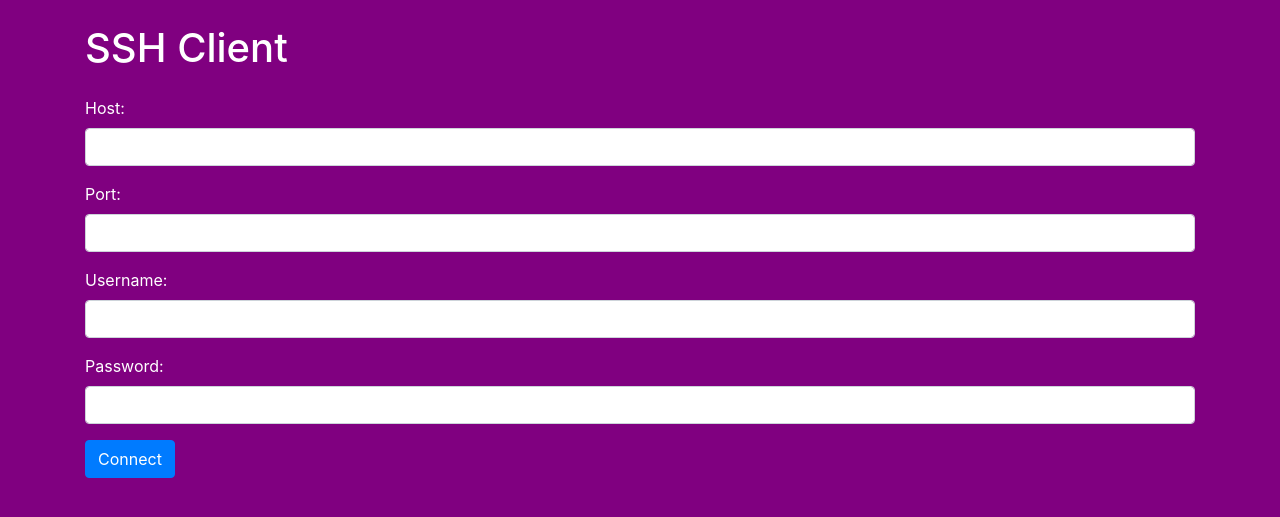
After one commit to vinay-04/BlockBridge, a FastAPI app: template templates/index.html in a window 1280 px wide. The commit adds this page. Shown: the top 517 px of the page. Run offline with FastAPI, Linux system fonts and the light colour scheme; the template is opened without the code that fills it, so the values that code supplies are empty; some libraries are stand-ins or nearby versions.

Commit message:
Add files via upload

```diff
--- /dev/null
+++ b/main.py
@@ -0,0 +1,50 @@
+from fastapi import FastAPI, Request, Form
+from fastapi.templating import Jinja2Templates
+from paramiko import SSHClient, AutoAddPolicy
+
+app = FastAPI()
+
+templates = Jinja2Templates(directory="templates")
+
+ssh_client = None
+
+
+@app.get("/")
+async def read_root(request: Request):
+    return templates.TemplateResponse("index.html", {"request": request})
+
+
+@app.post("/connect/")
+async def connect(
+    request: Request,
+    host: str = Form(...),
+    port: int = Form(...),
+    username: str = Form(...),
+    password: str = Form(...),
+):
+    global ssh_client
+    ssh_client = SSHClient()
+    ssh_client.set_missing_host_key_policy(AutoAddPolicy())
+
+    try:
+        ssh_client.connect(host, port, username, password)
+        return templates.TemplateResponse("terminal.html", {"request": request})
+    except Exception as e:
+        return {"error": f"SSH Connection Failed: {str(e)}"}
+
+
+@app.post("/run_command/")
+async def run_command(request: Request, command: str = Form(...)):
+    try:
+        stdin, stdout, stderr = ssh_client.exec_command(command)
+        output = stdout.read().decode()
+        if str(output) is "undefined":
+            return ""
+        else:
+            return {"output": output}
+    except Exception as e:
+        return {"error": f"Command execution failed: {str(e)}"}
+
+if __name__ == "__main__":
+    import uvicorn
+    uvicorn.run(app, host="localhost", port=8000)
--- /dev/null
+++ b/templates/index.html
@@ -0,0 +1,54 @@
+<!DOCTYPE html>
+<html>
+
+<head>
+    <title>SSH Client</title>
+    <!-- Include Bootstrap CSS -->
+    <link rel="stylesheet" href="https://stackpath.bootstrapcdn.com/bootstrap/4.5.2/css/bootstrap.min.css">
+</head>
+<style>
+    body {
+        background-color: purple;
+
+    }
+
+    h1 {
+        color: white;
+    }
+
+    label {
+        color: white;
+    }
+</style>
+
+<body>
+    <div class="container">
+        <h1 class="mt-4">SSH Client</h1>
+        <form method="post" action="/connect" class="mt-4">
+            <div class="form-group">
+                <label for="host">Host:</label>
+                <input type="text" class="form-control" name="host" id="host">
+            </div>
+            <div class="form-group">
+                <label for="port">Port:</label>
+                <input type="text" class="form-control" name="port" id="port">
+            </div>
+            <div class="form-group">
+                <label for="username">Username:</label>
+                <input type="text" class="form-control" name="username" id="username">
+            </div>
+            <div class="form-group">
+                <label for="password">Password:</label>
+                <input type="password" class="form-control" name="password" id="password">
+            </div>
+            <button type="submit" class="btn btn-primary">Connect</button>
+        </form>
+    </div>
+
+    <!-- Include Bootstrap JS and jQuery (Optional, for Bootstrap functionality) -->
+    <script src="https://code.jquery.com/jquery-3.5.1.slim.min.js"></script>
+    <script src="https://cdn.jsdelivr.net/npm/@popperjs/core@2.11.6/dist/umd/popper.min.js"></script>
+    <script src="https://stackpath.bootstrapcdn.com/bootstrap/4.5.2/js/bootstrap.min.js"></script>
+</body>
+
+</html>
--- a/templates/terminal.html
+++ b/templates/terminal.html
@@ -1,4 +1,5 @@
 <!DOCTYPE html>
+<!-- 10.5.178.245 -->
 <html lang="en">
 <head>
     <meta charset="UTF-8">
```
